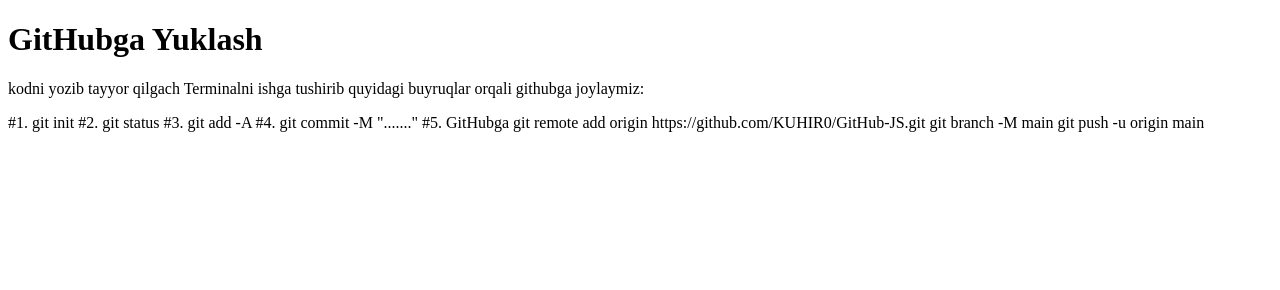
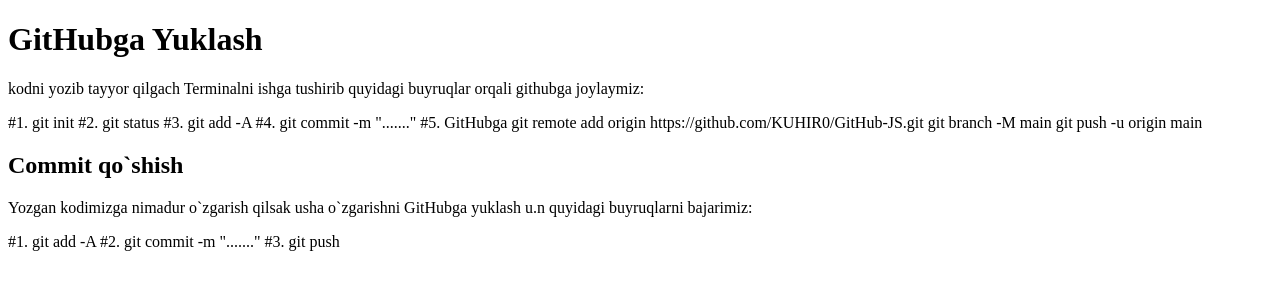
Before and after one commit to KUHIR0/GitHub-JS, a plain HTML site: page index.html in a window 1280 px wide. Drawn offline with Linux system fonts and the light colour scheme.

Commit message:
add new h2, p commit

```diff
--- a/index.html
+++ b/index.html
@@ -12,14 +12,21 @@
   <p>kodni yozib tayyor qilgach Terminalni ishga tushirib quyidagi buyruqlar orqali githubga joylaymiz:</p>
 
   #1. git init  <!-- gitni ishga tushiradi va git papka yaratadi avtomatik -->
-  #2. git status  <!-- bizdagi fayllarni githubga yuklandimi yo`qmi kursatadi. Yuklansa Yashil, Yuklanmasa Qizil bubturadi   -->
-  #3. git add -A  <!-- barcha fayillarimizni githubga yuklaydi -->
-  #4. git commit -M "......."  <!-- nuqtalar urniga comintariya yani nom yozamiz -->
+  #2. git status  <!-- bizdagi fayllarni githubga utqazildimi yo`qmi kursatadi. Utqazilgan bulsa Yashil, Utqazilmagan bulsa Qizil bubturadi   -->
+  #3. git add -A  <!-- barcha fayillarimizni githubga utqazadi -->
+  #4. git commit -m "......."  <!-- nuqtalar urniga comintariya yani nom yozamiz -->
   #5. GitHubga  <!-- github profilimizga kirib yangi fayl yaratamiz va quydagi buyruqlarni terminalga kuchiramiz -->
     git remote add origin    https://github.com/KUHIR0/GitHub-JS.git
     git branch -M main
     git push -u origin main
          <!-- The End -->
+
+         <h2>Commit qo`shish</h2>
+    <p>Yozgan kodimizga nimadur o`zgarish qilsak usha o`zgarishni GitHubga yuklash u.n quyidagi buyruqlarni bajarimiz:</p>
+
+    #1. git add -A  <!-- barcha fayillarimizni githubga utqazadi -->
+    #2. git commit -m "......."  <!-- nuqtalar urniga comintariya yani nom yozamiz -->
+    #3. git push <!-- Qilingan barcha (boshlang`ich va oxirgi) amallarimizni GitHubga joylaydi -->
   <script src="script.js"></script>
 </body>
 </html>
```
